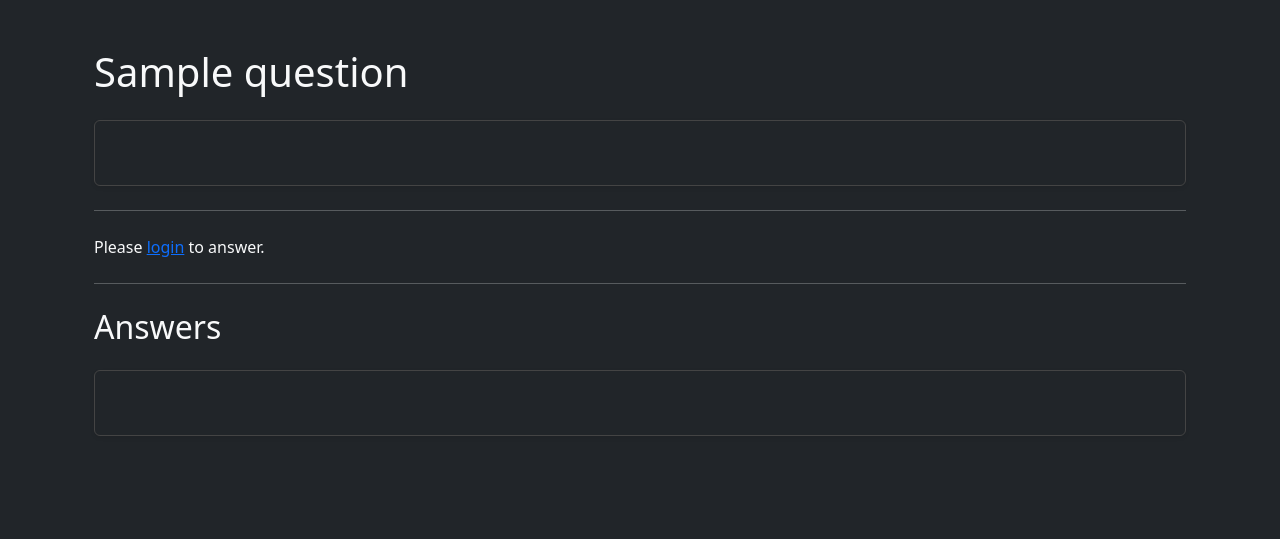
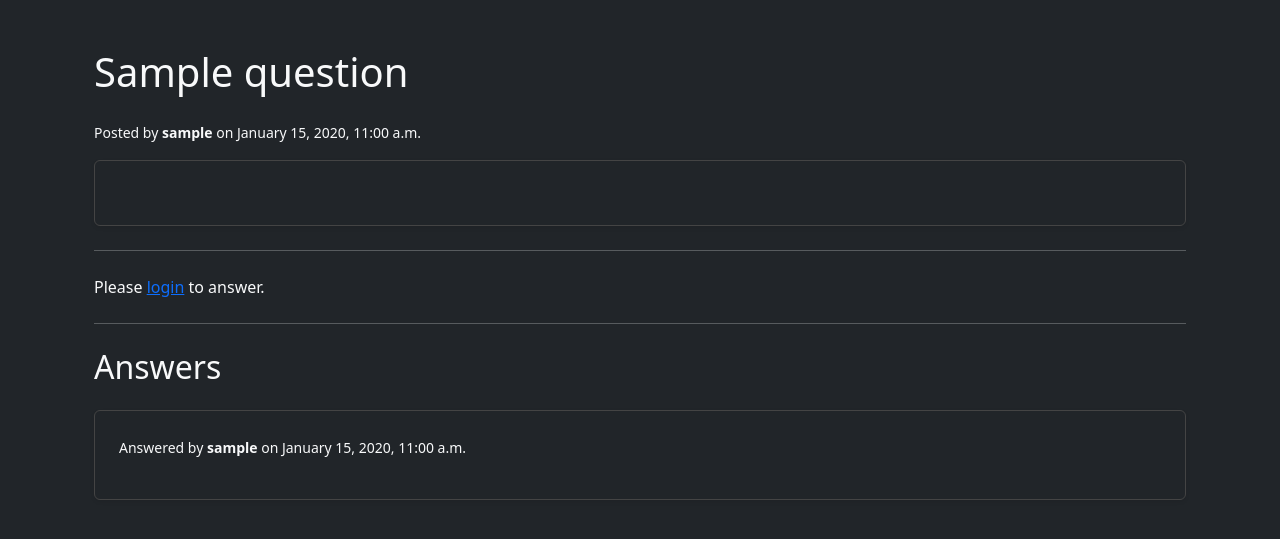
Before and after one commit to TediSina/CodeNest, a Django app: page /question/1/ in a window 1280 px wide. Shown: the part 56-595 px from the top of the page. Run offline with Django 5.2, Linux system fonts and the light colour scheme; tables that the repository leaves empty hold one stand-in row (values such as "Sample post"); some libraries are stand-ins or nearby versions.

Commit message:
Show author & date of publication of questions and answers.

```diff
--- a/forum/templates/forum/question_detail.html
+++ b/forum/templates/forum/question_detail.html
@@ -8,11 +8,17 @@
 {% endblock %}
 
 {% block content %}
-<div class="container mt-5">
+<div class="container mt-5 text-light">
     <div class="question-header">
         <h1 class="mb-4">{{ question.title }}</h1>
+        <div class="question-meta mb-3 text-muted">
+            <small class="text-light">
+                Posted by <strong>{{ question.author.username }}</strong>
+                on {{ question.created_at|date:"F j, Y, g:i a" }}
+            </small>
+        </div>
         <div class="question-body bg-dark p-4 rounded shadow-sm">
-            <p>{{ question.body }}</p>
+            <p class="text-light">{{ question.body }}</p>
         </div>
     </div>
 
@@ -20,28 +26,34 @@
 
     {% if user.is_authenticated %}
         <div class="answer-form mt-4">
-            <h3>Post an Answer</h3>
+            <h3 class="text-light">Post an Answer</h3>
             <form method="post">
                 {% csrf_token %}
                 {{ form.as_p }}
                 <div class="form-group mt-4">
-                    <label for="markdown-preview">Preview:</label>
+                    <label for="markdown-preview" class="text-light">Preview:</label>
                     <div id="markdown-preview" class="p-3 border bg-dark text-light" style="border-radius: 5px;"></div>
                 </div>
                 <button type="submit" class="btn btn-primary btn-lg mt-3">Post Answer</button>
             </form>
         </div>
     {% else %}
-        <p class="mt-3">Please <a href="{% url 'login' %}">login</a> to answer.</p>
+        <p class="mt-3 text-light">Please <a href="{% url 'login' %}">login</a> to answer.</p>
     {% endif %}
 
     <hr class="my-4">
 
-    <h2 class="mb-4">Answers</h2>
+    <h2 class="mb-4 text-light">Answers</h2>
     <div class="answers-list">
         {% for answer in answers %}
             <div class="answer bg-dark p-4 rounded shadow-sm mb-3">
-                <p>{{ answer.body }}</p>
+                <div class="answer-meta mb-2 text-muted">
+                    <small class="text-light">
+                        Answered by <strong>{{ answer.author.username }}</strong>
+                        on {{ answer.created_at|date:"F j, Y, g:i a" }}
+                    </small>
+                </div>
+                <p class="text-light">{{ answer.body }}</p>
             </div>
         {% endfor %}
     </div>
```
Also changed, not shown: forum/templates/forum/index.html (+9 -3 lines).
